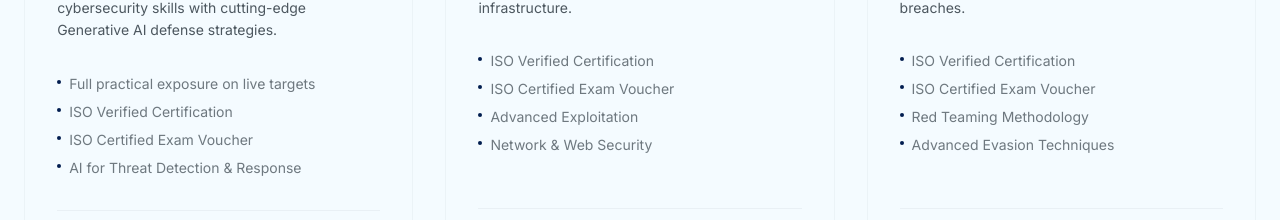
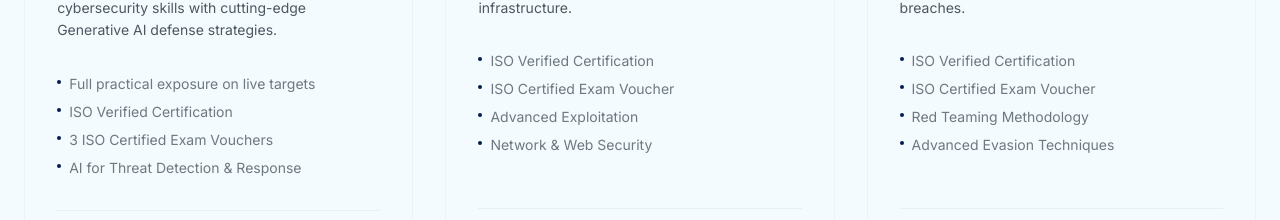
Before and after one commit to ZecurX/zecurx-web, a Next.js app: page /academy in a window 1280 px wide. Shown: the part 1554-1774 px from the top of the page. Built offline with nearby package versions, Linux system fonts and the light colour scheme.

Commit message:
Update Academy bundle price and voucher count

```diff
--- a/src/app/academy/page.tsx
+++ b/src/app/academy/page.tsx
@@ -17,14 +17,14 @@
         title: 'CyberSecurity + Generative AI Bundle',
         description: 'Master the future of security with this comprehensive program combining core cybersecurity skills with cutting-edge Generative AI defense strategies.',
         price: 9500,
-        originalPrice: 12999,
+        originalPrice: 34999,
         duration: '3 Months',
         students: 150,
         level: 'Beginner' as const,
         features: [
             'Full practical exposure on live targets',
             'ISO Verified Certification',
-            'ISO Certified Exam Voucher',
+            '3 ISO Certified Exam Vouchers',
             'AI for Threat Detection & Response',
             'Prompt Engineering for Security Ops',
             'Hands-on Labs & Capstone Project',
```
